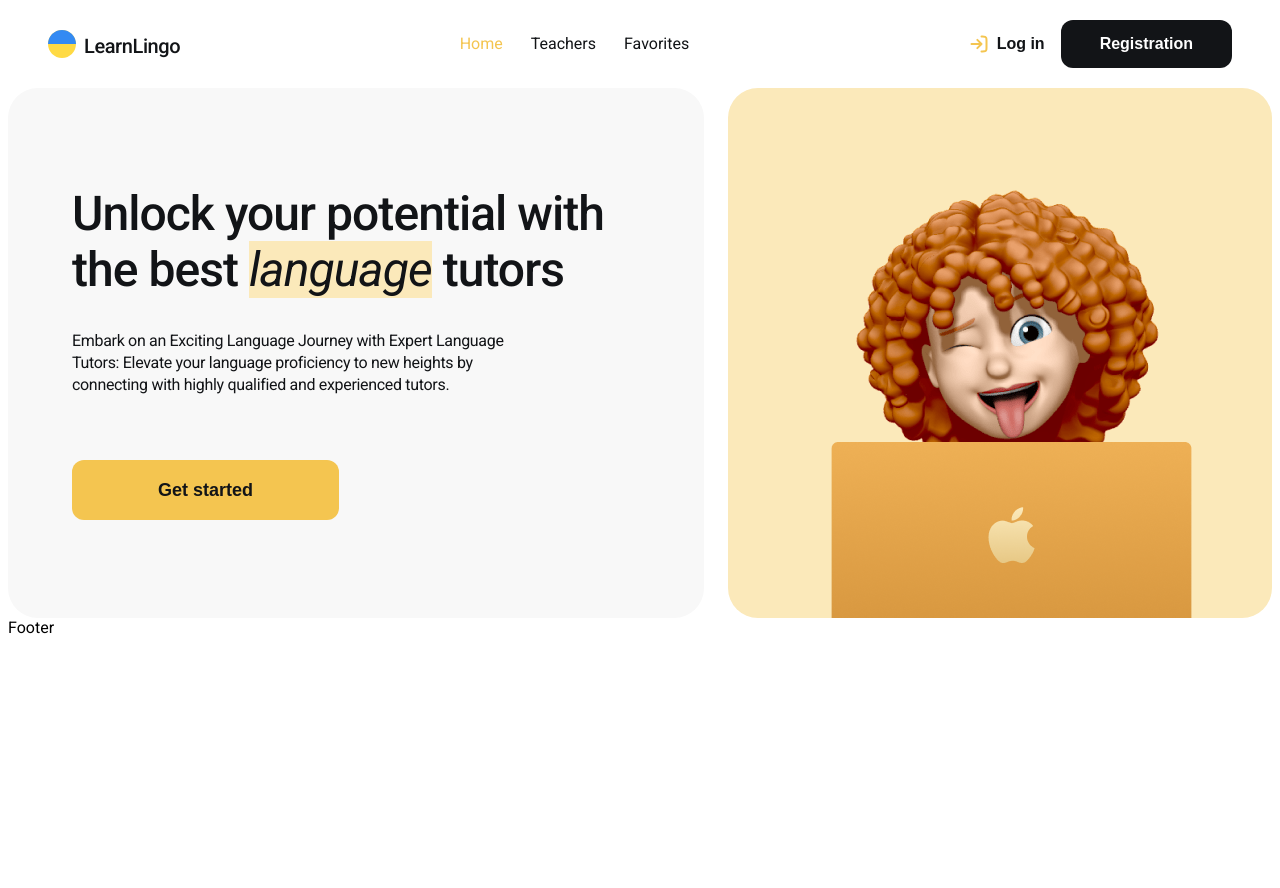
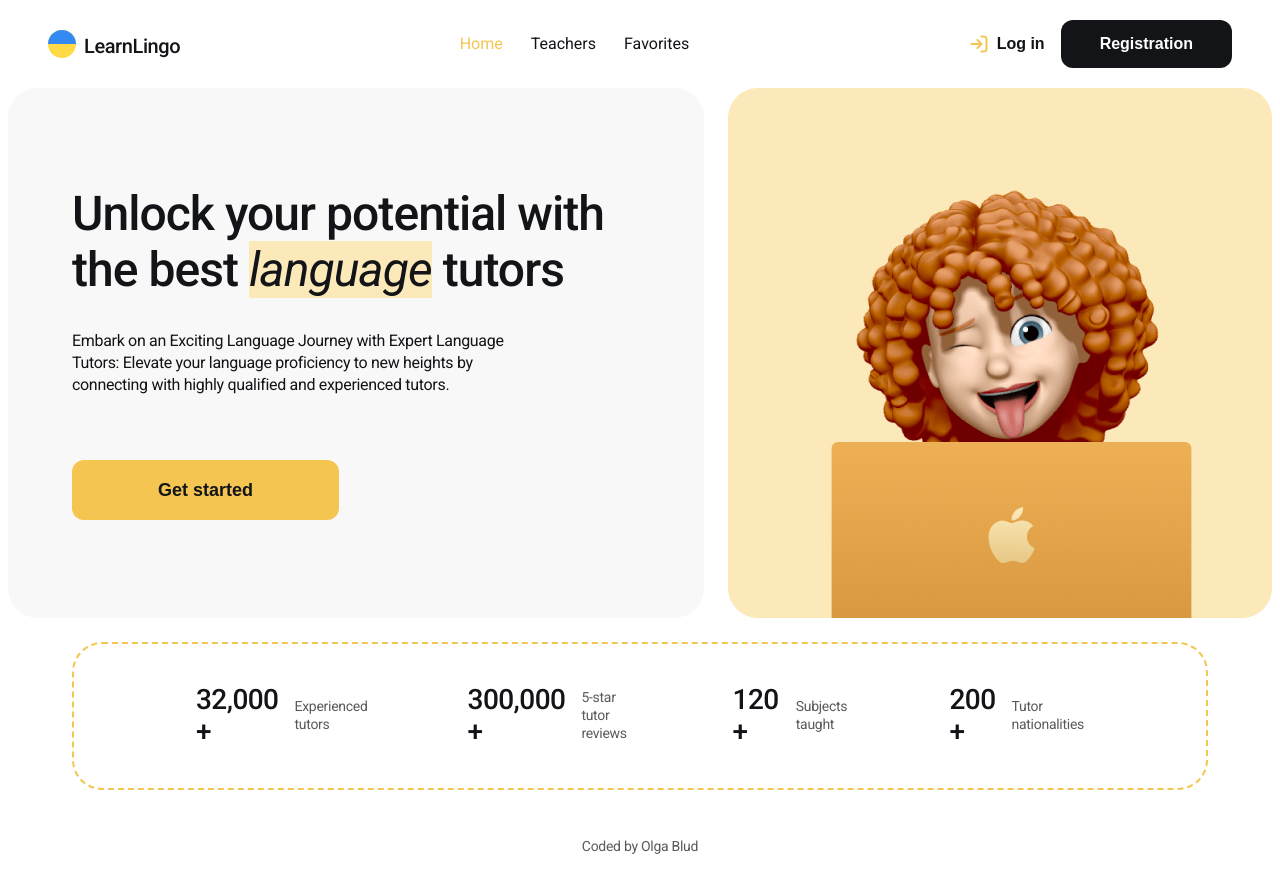
Before and after one commit to OlgaBlud/find-teacher-app, a React (Vite) app: page / in a window 1280 px wide. Before the commit the page ends 800 px from the top, so only its background shows below. Built offline with nearby package versions, Linux system fonts and the light colour scheme.

Commit message:
add statistic section and change structure

```diff
--- /dev/null
+++ b/src/components/Hero/Hero.jsx
@@ -0,0 +1,30 @@
+import css from "./Hero.module.css";
+import heroImg from "../../assets/images/face-min.png";
+import heroLaptop from "../../assets/images/iMac.png";
+
+function Hero() {
+  return (
+    <section className={css.heroSection}>
+      <div className={css.descriptionWrap}>
+        <h1 className={css.heroTitle}>
+          Unlock your potential with the best{" "}
+          <span className={css.heroTitleMarked}>language</span> tutors
+        </h1>
+        <p className={css.heroText}>
+          Embark on an Exciting Language Journey with Expert Language Tutors:
+          Elevate your language proficiency to new heights by connecting with
+          highly qualified and experienced tutors.
+        </p>
+        <button type="button" className={css.heroBtn}>
+          Get started
+        </button>
+      </div>
+      <div className={css.imgWrap}>
+        <img className={css.heroImg} src={heroImg} alt="face-icon" />
+        <img className={css.laptopImg} src={heroLaptop} alt="laptop" />
+      </div>
+    </section>
+  );
+}
+
+export default Hero;
--- /dev/null
+++ b/src/components/HeroStatistic/HeroStatistic.jsx
@@ -0,0 +1,28 @@
+import css from "./HeroStatistic.module.css";
+
+function HeroStatistic() {
+  return (
+    <section className={css.statisticSection}>
+      <ul className={css.statisticList}>
+        <li className={css.statisticItem}>
+          <p className={css.statisticNumber}>32,000 +</p>
+          <p className={css.statisticName}>Experienced tutors</p>
+        </li>
+        <li className={css.statisticItem}>
+          <p className={css.statisticNumber}>300,000 +</p>
+          <p className={css.statisticName}>5-star tutor reviews</p>
+        </li>
+        <li className={css.statisticItem}>
+          <p className={css.statisticNumber}>120 +</p>
+          <p className={css.statisticName}>Subjects taught</p>
+        </li>
+        <li className={css.statisticItem}>
+          <p className={css.statisticNumber}>200 +</p>
+          <p className={css.statisticName}>Tutor nationalities</p>
+        </li>
+      </ul>
+    </section>
+  );
+}
+
+export default HeroStatistic;
--- /dev/null
+++ b/src/components/HeroStatistic/HeroStatistic.module.css
@@ -0,0 +1,31 @@
+.statisticSection {
+  padding: 24px 64px;
+}
+
+.statisticList {
+  border: 2px dashed #f4c550;
+  border-radius: 30px;
+  padding: 40px 122px;
+  display: flex;
+  gap: 100px;
+}
+.statisticItem {
+  display: flex;
+  align-items: center;
+  gap: 16px;
+}
+.statisticNumber {
+  width: 70%;
+  hyphens: none;
+  font-weight: 500;
+  font-size: 28px;
+  line-height: 1.14286;
+  letter-spacing: -0.02em;
+  color: var(--black);
+}
+.statisticName {
+  font-size: 14px;
+  line-height: 1.28571;
+  letter-spacing: -0.02em;
+  color: rgba(18, 20, 23, 0.7);
+}
--- a/src/components/Layout/Layout.jsx
+++ b/src/components/Layout/Layout.jsx
@@ -11,7 +11,7 @@ function Layout({ children }) {
       <Suspense fallback={Loader}>
         <main>{children}</main>
       </Suspense>
-      <footer>Footer</footer>
+      <footer className={css.footer}>Coded by Olga Blud</footer>
       {/* add Modal windows  */}
     </>
   );
--- a/src/components/Layout/Layout.module.css
+++ b/src/components/Layout/Layout.module.css
@@ -5,3 +5,11 @@
   align-items: center;
   margin: 20px auto;
 }
+.footer {
+  padding: 24px 64px;
+  text-align: center;
+  font-size: 14px;
+  line-height: 1.28571;
+  letter-spacing: -0.02em;
+  color: rgba(18, 20, 23, 0.7);
+}
--- a/src/pages/HomePage/HomePage.jsx
+++ b/src/pages/HomePage/HomePage.jsx
@@ -1,31 +1,12 @@
-import css from "./HomePage.module.css";
-import heroImg from "../../assets/images/face-min.png";
-import heroLaptop from "../../assets/images/iMac.png";
+import Hero from "../../components/Hero/Hero";
+import HeroStatistic from "../../components/HeroStatistic/HeroStatistic";
+
 function HomePage() {
   return (
-    <div>
-      <section className={css.heroSection}>
-        <div className={css.descriptionWrap}>
-          <h1 className={css.heroTitle}>
-            Unlock your potential with the best{" "}
-            <span className={css.heroTitleMarked}>language</span> tutors
-          </h1>
-          <p className={css.heroText}>
-            Embark on an Exciting Language Journey with Expert Language Tutors:
-            Elevate your language proficiency to new heights by connecting with
-            highly qualified and experienced tutors.
-          </p>
-          <button type="button" className={css.heroBtn}>
-            Get started
-          </button>
-        </div>
-        <div className={css.imgWrap}>
-          <img className={css.heroImg} src={heroImg} alt="face-icon" />
-          <img className={css.laptopImg} src={heroLaptop} alt="laptop" />
-        </div>
-      </section>
-      {/* <section className={css.section}>Statistic</section> */}
-    </div>
+    <>
+      <Hero />
+      <HeroStatistic />
+    </>
   );
 }
 
```
Also changed, not shown: src/components/Hero/Hero.module.css (renamed from src/pages/HomePage/HomePage.module.css).
